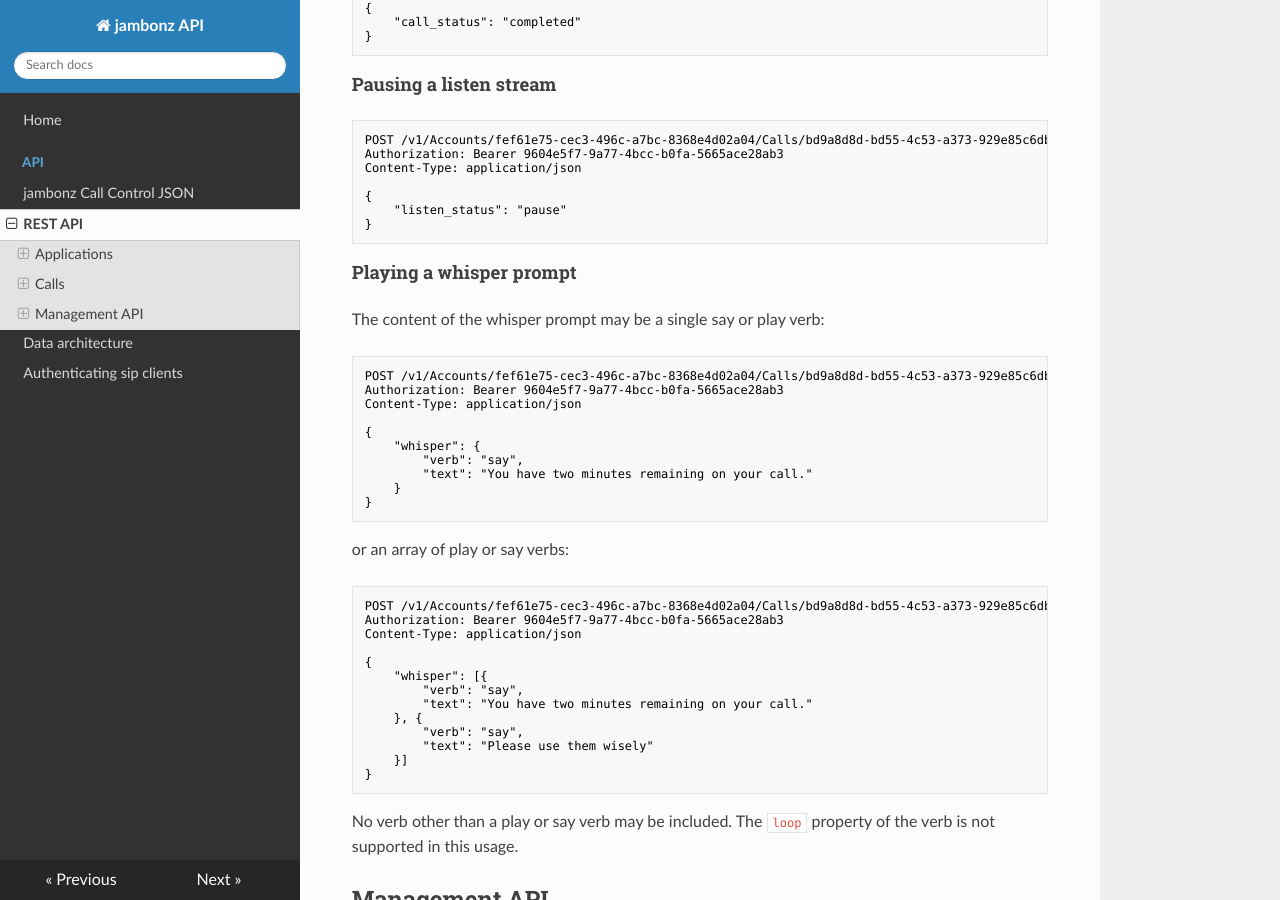
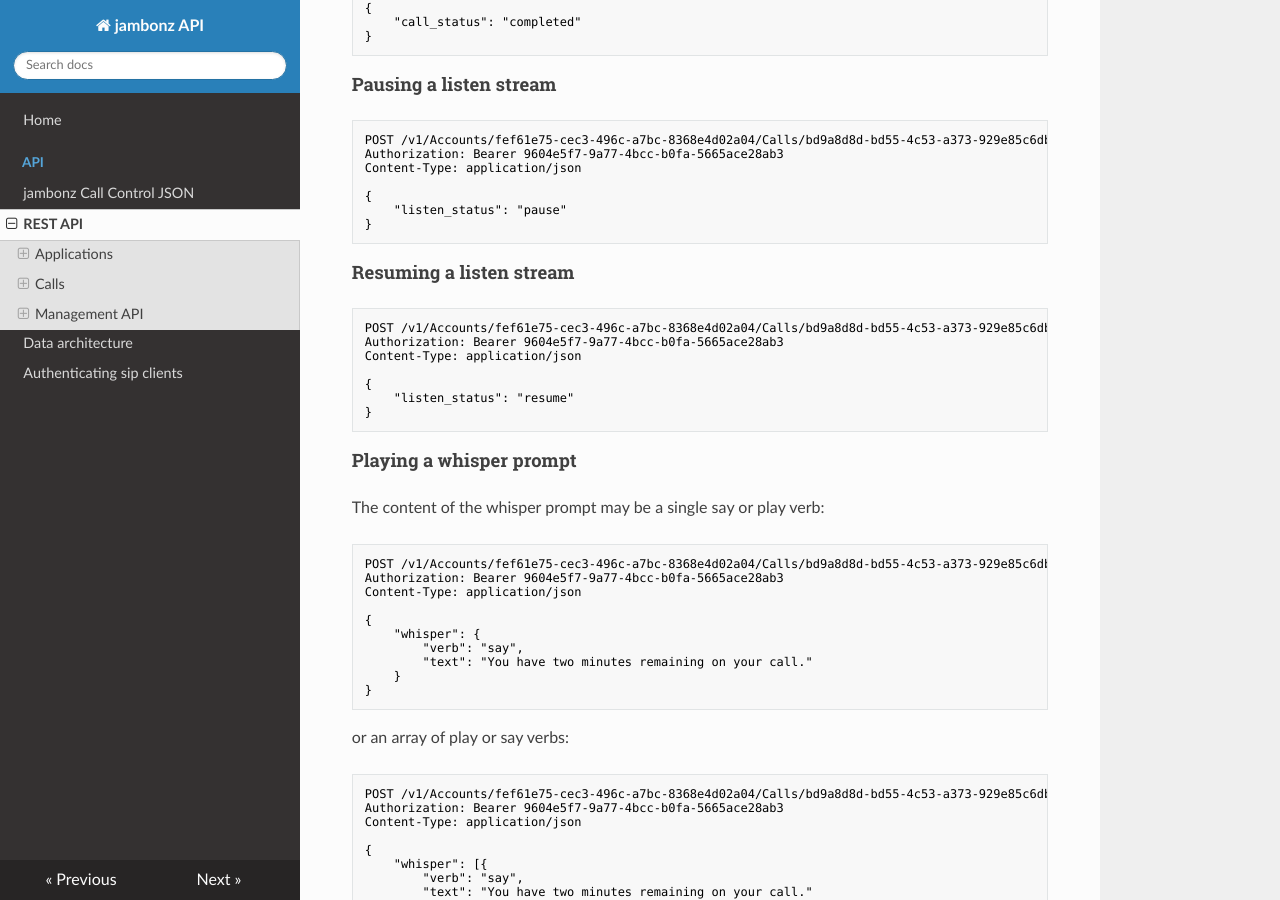
Before and after one commit to jambonz/jambonz-docs, an MkDocs documentation site: the page built from docs/rest.md, in a window 1280 px wide and 900 px high, scrolled down 5443 px. Built offline with MkDocs 1.6.1, drawn with Linux system fonts in a browser that asks for light colours; nearby versions of some CDN libraries.

Commit message:
updateCall docs

````diff
--- a/docs/rest.md
+++ b/docs/rest.md
@@ -246,7 +246,16 @@
 	"listen_status": "pause"
 }
 ```
+#### Resuming a listen stream
+```xml
+POST /v1/Accounts/fef61e75-cec3-496c-a7bc-8368e4d02a04/Calls/bd9a8d8d-bd55-4c53-a373-929e85c6db22 HTTP/1.1
+Authorization: Bearer 9604e5f7-9a77-4bcc-b0fa-5665ace28ab3
+Content-Type: application/json
 
+{
+	"listen_status": "resume"
+}
+```
 
 #### Playing a whisper prompt
 
````
